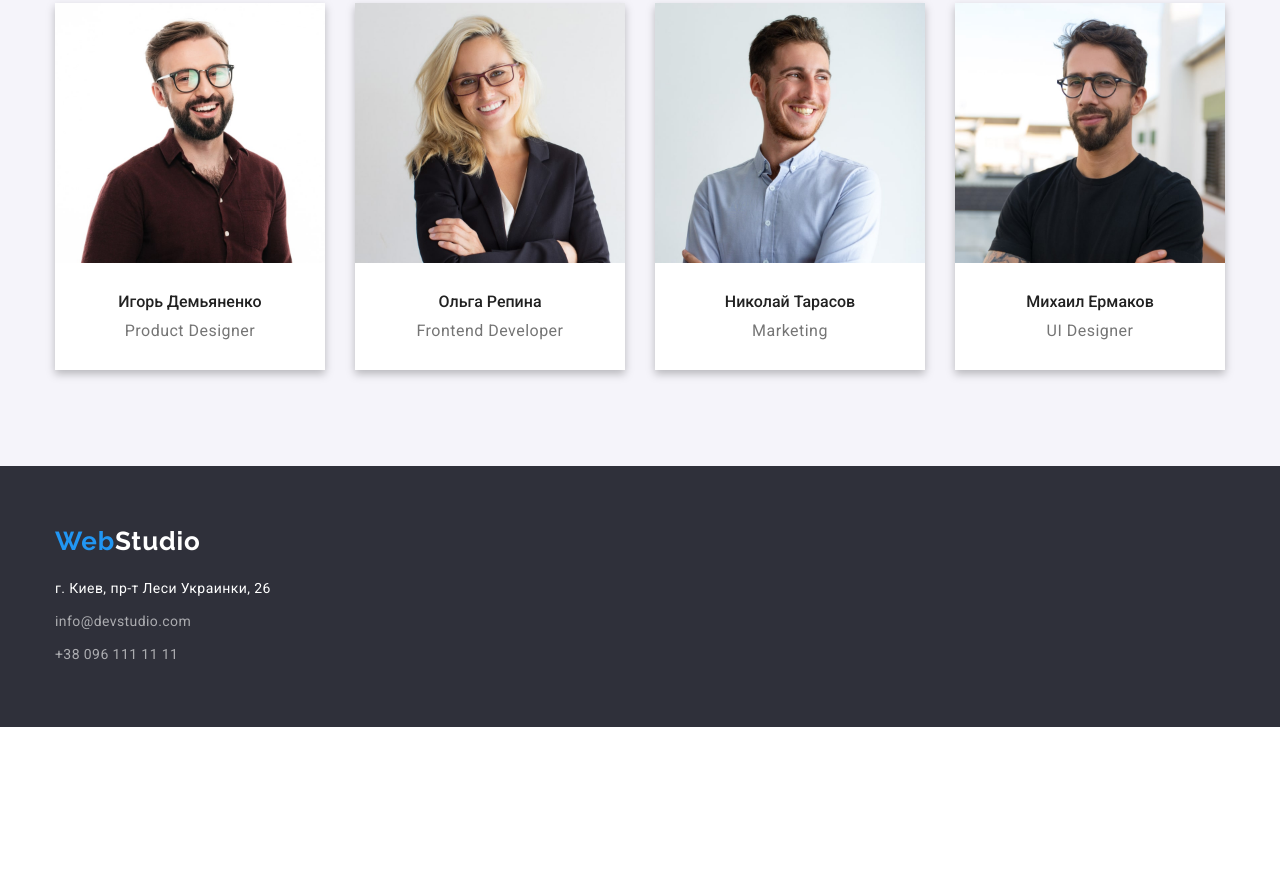
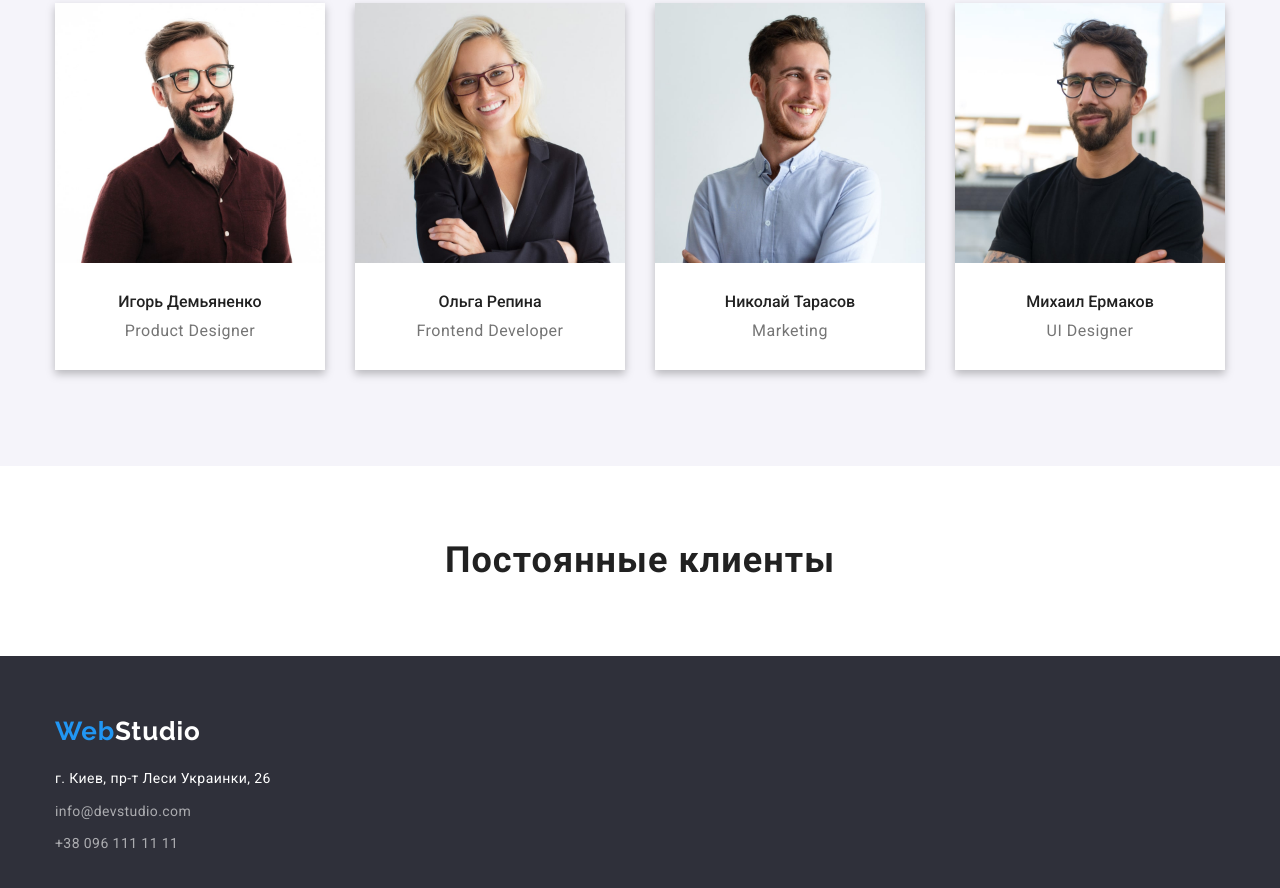
Before and after one commit to VSDan/goit-markup-hw-05, a plain HTML site: page index.html in a window 1280 px wide. Shown: the part 1635-2523 px from the top of the page. Before the commit the page ends 2362 px from the top, so only its background shows below. Drawn offline with nearby package versions, Linux system fonts and the light colour scheme.

Commit message:
Clients section added

```diff
--- a/css/styles.css
+++ b/css/styles.css
@@ -337,6 +337,16 @@ img {
 .team-list-card {
   padding: 30px 0px;
 }
+/* --------------------------Clients-------------------------- */
+
+.client-title {
+font-weight: 700;
+font-size: 36px;
+line-height: 1.17px;
+text-align: center;
+letter-spacing: 0.03em;
+color: var(--second-title-color);
+}
 
 /* --------------------------Footer-------------------------- */
 
--- a/index.html
+++ b/index.html
@@ -181,6 +181,15 @@
           </ul>
         </div>
       </section>
+      <section class="clients section">
+        <div class="container">
+          <h2 class="client-title" >Постоянные клиенты</h2>
+          <ul class="list clients-list">
+            <li class="clients-item"></li>
+          </ul>
+
+        </div>
+      </section>
     </main>
     <footer class="footer">
       <div class="container footer-container">
```
